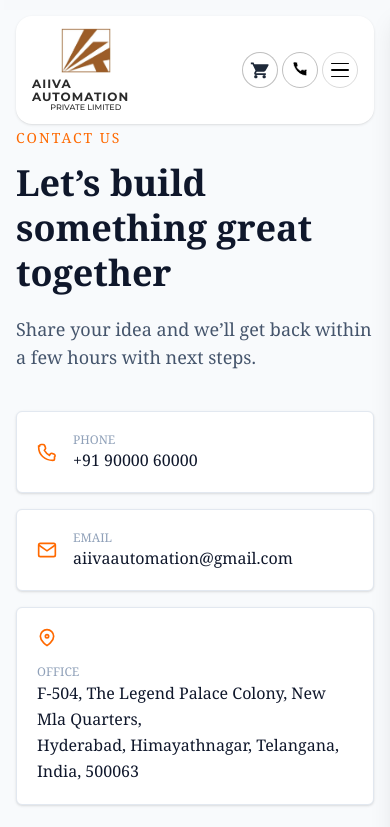
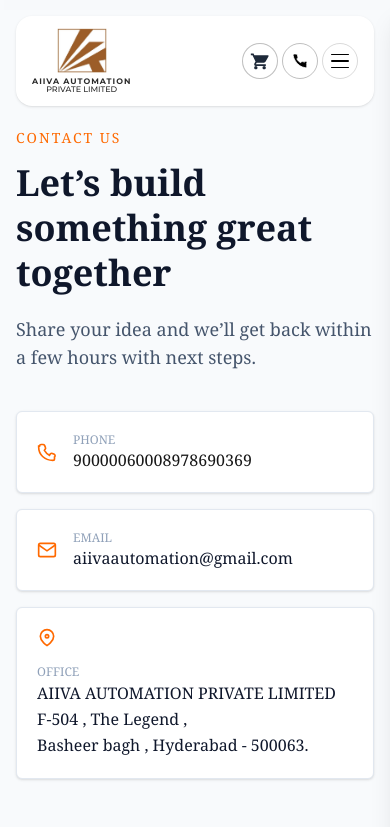
Before and after one commit to aiivaautomation-hue/Aiiva-Automation-Pvt-Ltd, a Next.js app: page /contact in a window 390 px wide. Shown: the top 827 px of the page. Built offline with nearby package versions, Linux system fonts and the light colour scheme.

Commit message:
Initial commit 4

```diff
--- a/src/app/contact/page.jsx
+++ b/src/app/contact/page.jsx
@@ -65,7 +65,8 @@
               <PhoneIcon />
               <div>
                 <p className="text-xs text-slate-400 uppercase">Phone</p>
-                <p className="text-slate-900 font-medium">+91 90000 60000</p>
+                <a href="tel:+919000006000" className="hover:text-black">9000006000</a>
+                  <a href="tel:+918978690369" className="hover:text-black">8978690369</a>
               </div>
             </div>
 
@@ -86,8 +87,8 @@
               <div>
                 <p className="text-xs text-slate-400 uppercase">Office</p>
                 <p className="text-slate-900 font-medium leading-relaxed">
-                  F-504, The Legend Palace Colony, New Mla Quarters,<br />
-                  Hyderabad, Himayathnagar, Telangana, India, 500063
+                  AIIVA AUTOMATION PRIVATE LIMITED F-504 , The Legend ,<br/>
+                   Basheer bagh , Hyderabad - 500063.
                 </p>
               </div>
             </div>
--- a/src/components/Footer.jsx
+++ b/src/components/Footer.jsx
@@ -94,11 +94,12 @@
             <div>
               <h3 className="text-orange-500 font-semibold mb-4">Get In Touch</h3>
               <ul className="space-y-2 text-black/65">
-                <li><a href="tel:+919000006000" className="hover:text-black">+919000006000</a></li>
+                <li><a href="tel:+919000006000" className="hover:text-black">9000006000</a></li>
+                <li><a href="tel:+918978690369" className="hover:text-black">8978690369</a></li>
                   <li><a href="mailto:aiivaautomation@gmail.com" className="hover:text-black">aiivaautomation@gmail.com</a></li>
                 <li>
                 <a href="https://www.google.com/maps/search/?api=1&query=5-9-30/1/24-25,+F-504,+The+Legend+Palace+Colony,+Himayathnagar,+Hyderabad,+Telangana+500063" target="_blank" rel="noopener noreferrer" className="hover:text-black">
-                    <p className="max-w-sm">5-9-30/1/24-25, F-504, The Legend Palace Colony, New Mla Quarters, Hyderabad, Himayathnagar, Telangana, India, 500063</p>
+                    <p className="max-w-sm">AIIVA AUTOMATION PRIVATE LIMITED F-504 , The Legend , Basheer bagh , Hyderabad - 500063.</p>
                 </a>
                 </li>
               </ul>
--- a/src/components/Header.jsx
+++ b/src/components/Header.jsx
@@ -86,7 +86,7 @@
 
   {/* Recreated Text Logo */}
   <div className="flex flex-col items-center leading-[1.1]">
-  <span className="font-extrabold font-montserrat text-[12px] tracking-[1px] text-[#2b2b2b]">
+  <span className="font-extrabold font-montserrat text-[8px] md:text-[12px] tracking-[1px] text-[#2b2b2b]">
     AIIVA AUTOMATION
   </span>
   <span className="font-[500] font-montserrat text-[8px] tracking-[0px] text-[#2b2b2b]">
@@ -134,7 +134,7 @@
 
             {/* Phone icon only */}
             <a
-              href="tel:+18001230789"
+              href="tel:+919000006000"
               className=" flex items-center justify-center w-9 h-9 rounded-full border border-black/25 hover:border-black/60 transition-colors duration-200"
               aria-label="Call us"
             >
```
